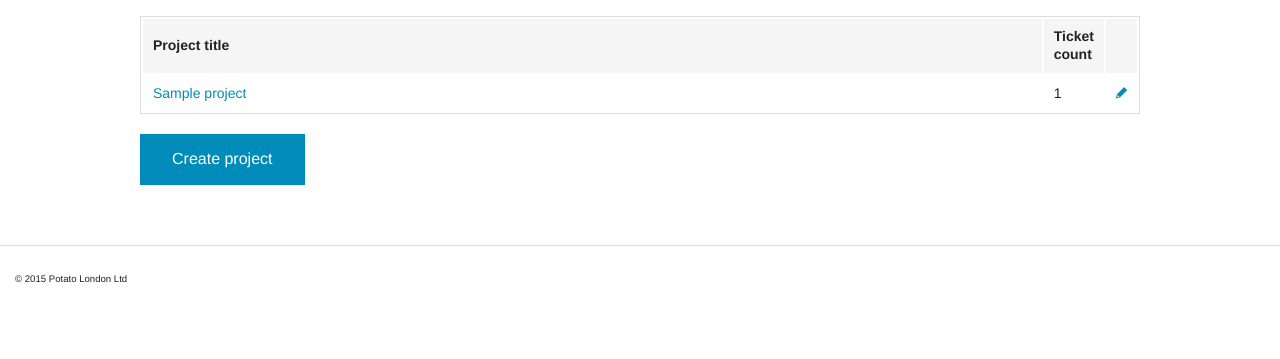
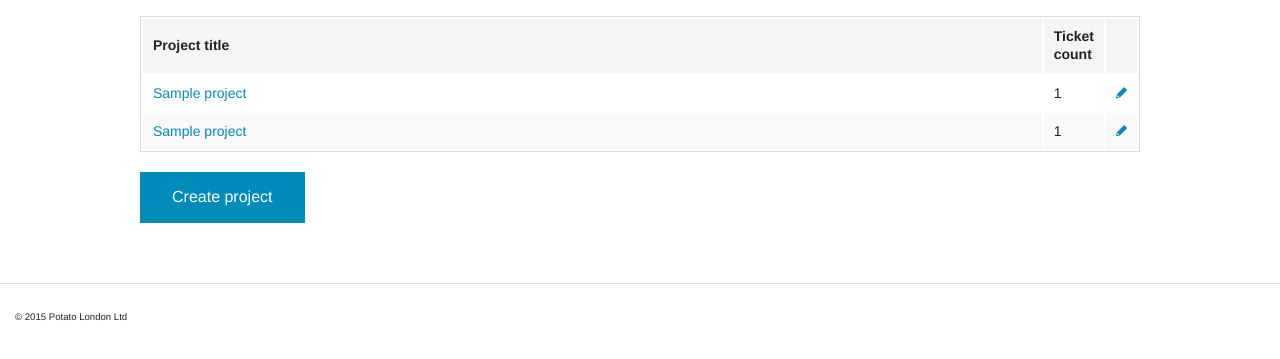
Before and after one commit to wengole/potato_be_task, a Django app: template tracker/templates/site/project_list.html in a window 1280 px wide. Shown: the part 45-404 px from the top of the page. Run offline with Django 3.2, Linux system fonts and the light colour scheme; the template is opened without the code that fills it: most values are stand-ins (such as "Sample title", 1, 10 or a date in 2020).

Commit message:
Split project list into "my projects" and "other projects"
This is not the best way of doing this, but as I am not thoroughly familiar with GAE DataStore, I'm not sure if there's another way.
I was having issues with trying to get a distinct list of projects from user.tickets

```diff
--- a/tracker/templates/site/project_list.html
+++ b/tracker/templates/site/project_list.html
@@ -12,7 +12,7 @@
 				</tr>
 			</thead>
 			<tbody>
-				{% for project in object_list %}
+				{% for project in my_projects %}
 				<tr>
 					<td><a href="{% url "project-detail" project_id=project.pk %}">{{ project.title }}</a></td>
                     <td>{{ project.tickets.count }}</td>
@@ -23,6 +23,17 @@
 					</td>
 				</tr>
 				{% endfor %}
+                {% for project in other_projects %}
+                    <tr>
+                        <td><a href="{% url "project-detail" project_id=project.pk %}">{{ project.title }}</a></td>
+                        <td>{{ project.tickets.count }}</td>
+                        <td>
+                            <a href="{% url "project-update" project_id=project.pk %}">
+                                <i class="fi-pencil"></i>
+                            </a>
+                        </td>
+                    </tr>
+                {% endfor %}
 			</tbody>
 		</table>
 	</div>
```
Also changed, not shown: tracker/site/views.py (+8 -0 lines).
